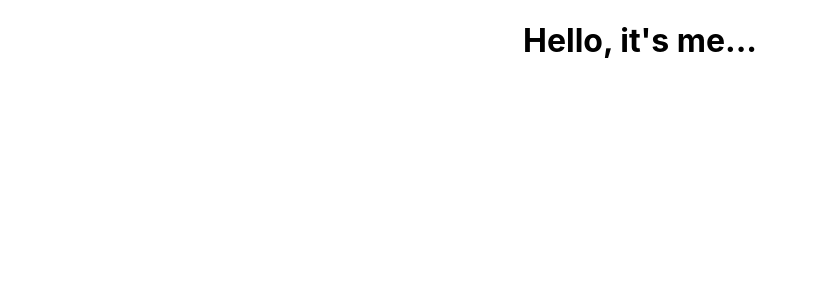
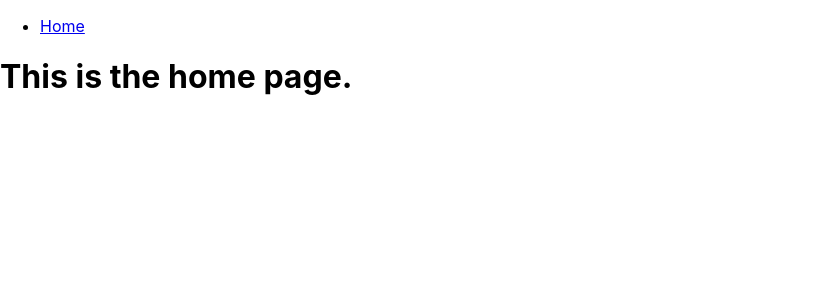
Before and after one commit to adrianic92/my_app_frontend, a React (Create React App) app: page / in a window 1280 px wide. Shown: the top 300 px of the page, without its empty margins (0-817 px from the left). Built offline with nearby package versions, Linux system fonts and the light colour scheme.

Commit message:
added NavBar and Home Route

```diff
--- a/package.json
+++ b/package.json
@@ -9,6 +9,7 @@
     "react": "^18.2.0",
     "react-dom": "^18.2.0",
     "react-scripts": "5.0.1",
+    "react-router-dom": "^5.3.4",
     "web-vitals": "^2.1.4"
   },
   "scripts": {
--- a/src/App.css
+++ b/src/App.css
@@ -1,4 +1,4 @@
-.App {
+/* .App {
   text-align: center;
 }
 
@@ -35,4 +35,4 @@
   to {
     transform: rotate(360deg);
   }
-}
+} */
--- a/src/components/App.js
+++ b/src/components/App.js
@@ -1,12 +1,20 @@
-import '../App.css';
-import Home from './Home.js'
+import Home from './Home'
+import React from 'react'
+import NavBar from './NavBar';
+import { Route, Switch } from 'react-router-dom';
 
 function App() {
   return (
-    <div className="App">
-      <h1>
-        Hello, it's me...
-      </h1>
+    <div>
+      <NavBar />
+      <Switch>
+        <Route exact path="/">
+          <Home />
+        </Route>
+        <Route path="*">
+          <h1 className='main error'>Oops!!! <br/>404 NOT FOUND! <br/>Try Again...</h1>
+        </Route>
+      </Switch>
     </div>
   );
 }
--- a/src/components/Home.js
+++ b/src/components/Home.js
@@ -3,7 +3,9 @@ import React from 'react'
 function Home() {
     return (
         <div>
-            This is the home page.
+            <h1>
+                This is the home page.
+            </h1>
         </div>
     )
 }
--- /dev/null
+++ b/src/components/NavBar.js
@@ -0,0 +1,18 @@
+import React from "react";
+import { Link } from "react-router-dom";
+
+function NavBar() {
+  return (
+    <div className="navDiv">
+      <ul className="navBar">
+        <li className="link">
+          <Link to="/">
+            Home
+          </Link>
+        </li>
+    </ul>
+    </div>
+  );
+}
+
+export default NavBar;
--- a/src/index.js
+++ b/src/index.js
@@ -2,13 +2,14 @@ import React from 'react';
 import ReactDOM from 'react-dom/client';
 import './index.css';
 import App from './components/App';
+import { BrowserRouter } from 'react-router-dom'
 import reportWebVitals from './reportWebVitals';
 
 const root = ReactDOM.createRoot(document.getElementById('root'));
 root.render(
-  <React.StrictMode>
+  <BrowserRouter>
     <App />
-  </React.StrictMode>
+  </BrowserRouter>
 );
 
 // If you want to start measuring performance in your app, pass a function
```
Also changed, not shown: 1 other file (tests, documents, lock files or other folders).
